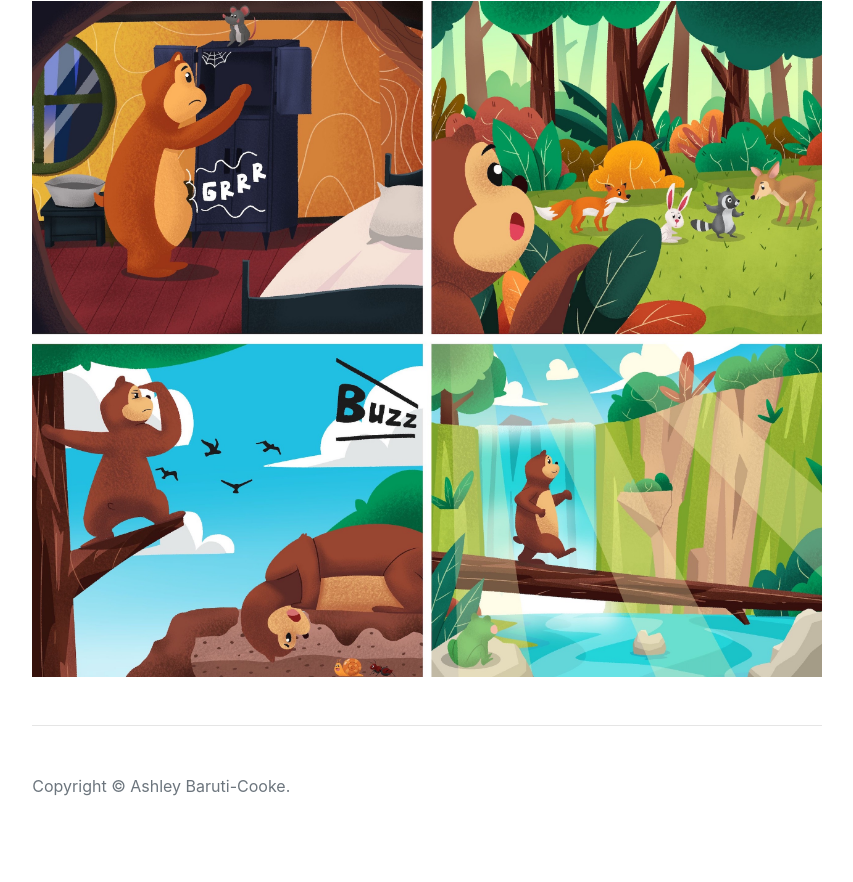
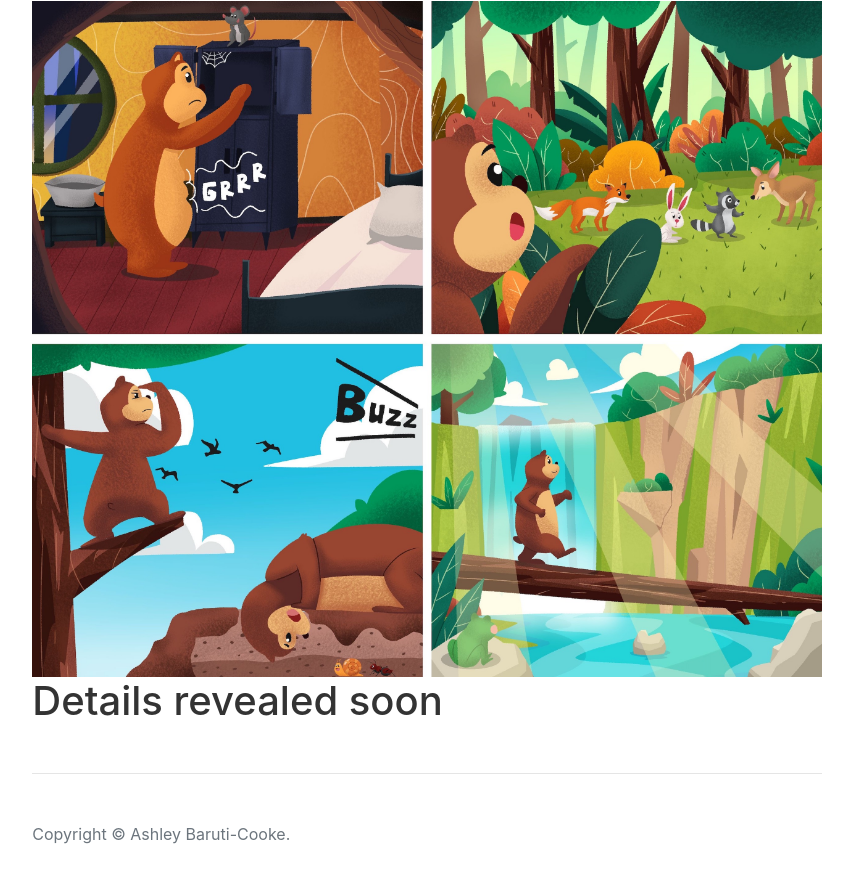
Before and after one commit to dudeatmars/bibbles-the-bear-site, a website with bundled scripts: page index.html in a window 1280 px wide. Shown: the part 349-1231 px from the top of the page, without its empty margins (213-1066 px from the left). Built offline with nearby package versions, Linux system fonts and the light colour scheme; files whose address does not match are found by name.

Commit message:
Added details

```diff
--- a/index.html
+++ b/index.html
@@ -26,6 +26,8 @@
         <img src="assets/img/placeholder.jpg" class="img-fluid" style="max-width: 100%; height: auto;">
       </picture>
 
+      <h1>Details revealed soon</h1>
+
       <hr class="my-5">
 
       <p class="text-muted">Copyright &copy; Ashley Baruti-Cooke.</p>
```
